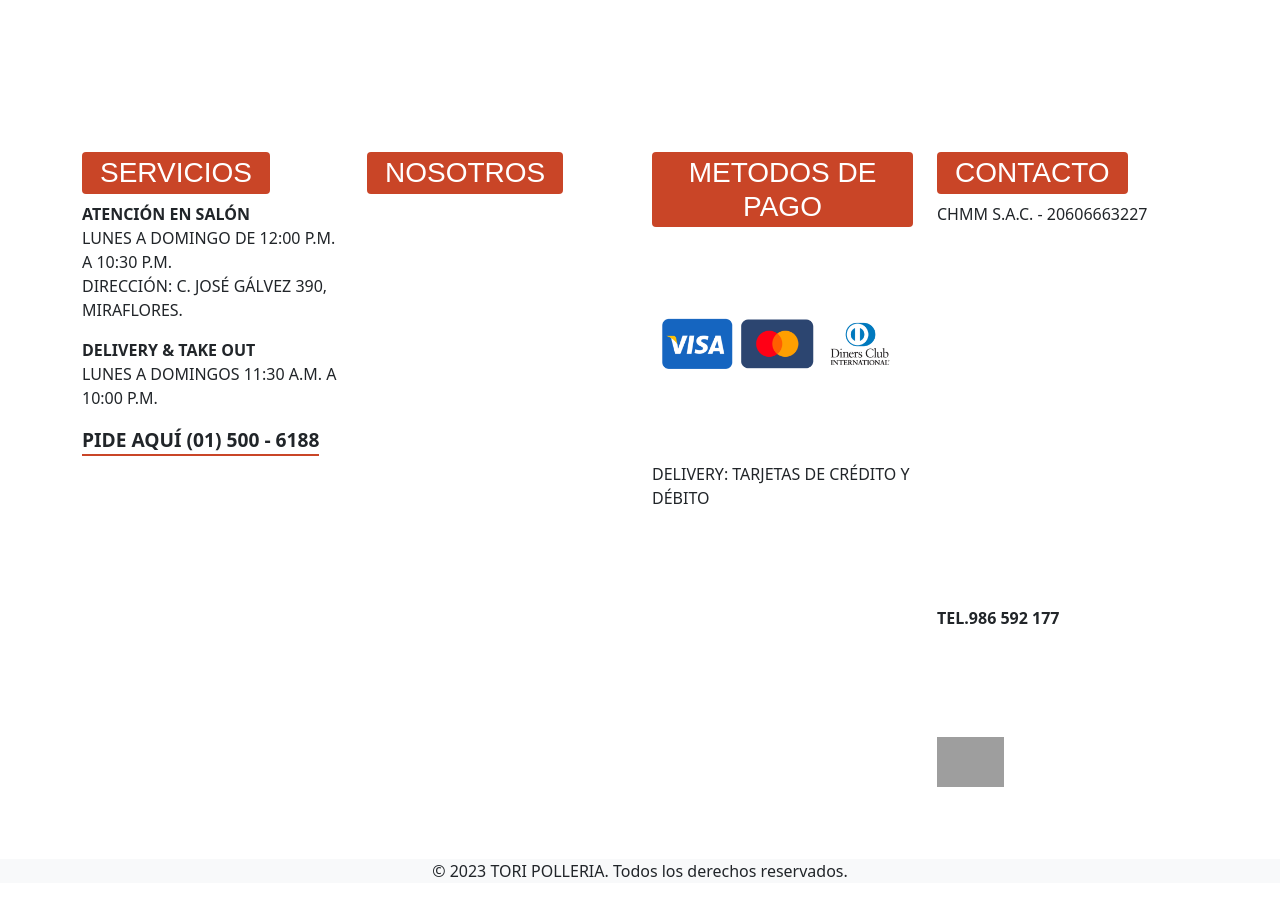
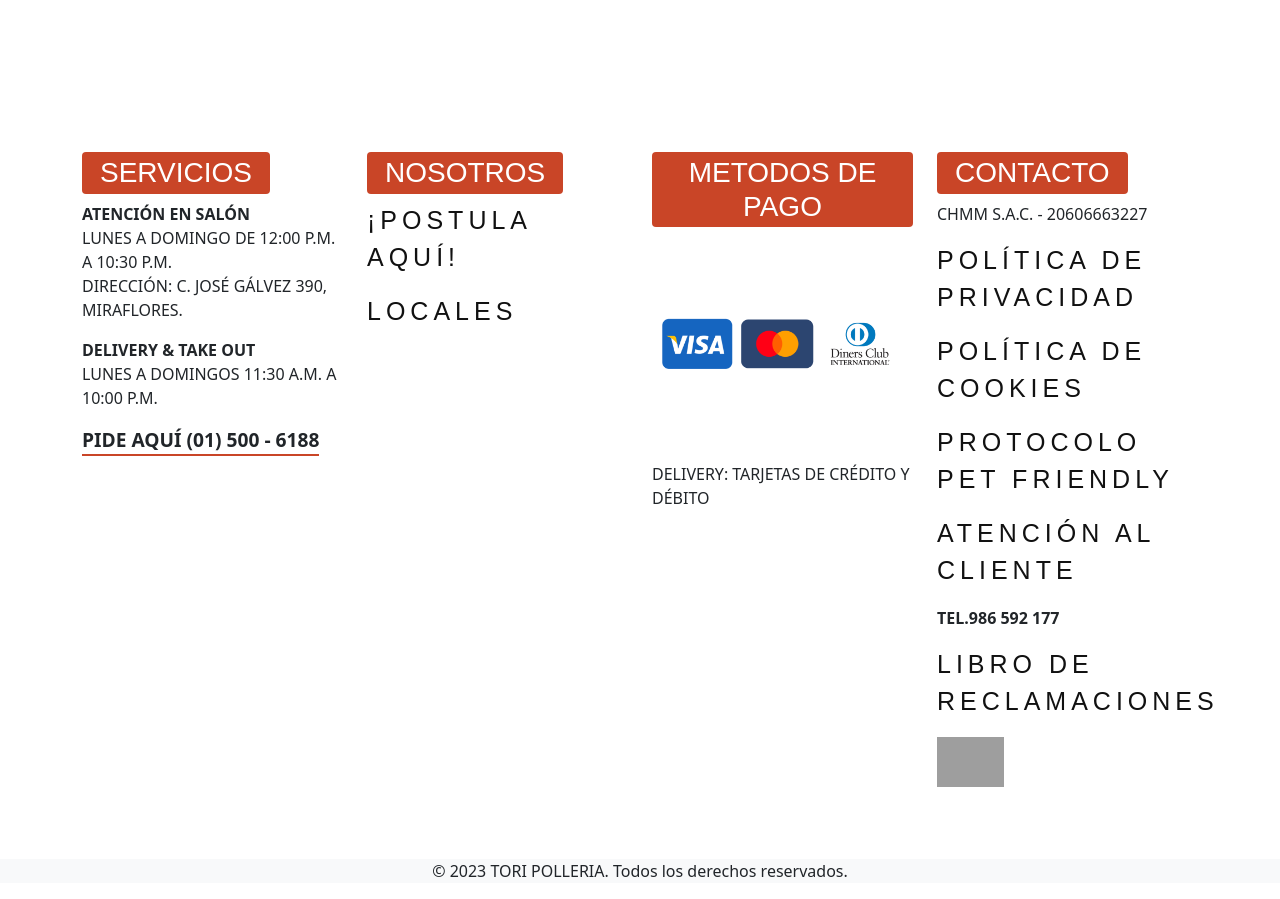
Before and after one commit to VegaHidalgoLincolnJhoel/Proyecto-pagina-WEB, a PHP site: page /HTML/Principal.html in a window 1280 px wide. Shown: the part 1495-2394 px from the top of the page. Run offline with PHP 8.4, Linux system fonts and the light colour scheme; some libraries are stand-ins or nearby versions; some web fonts are replaced; grey boxes are pictures that could not be loaded.

Commit message:
Update Principal.css

```diff
--- a/CSS/Principal.css
+++ b/CSS/Principal.css
@@ -374,4 +374,11 @@ a {
     font-family: 'Thunderhouse Pro', sans-serif !important;
 }
 
+
+
+/* Enlaces en el footer: color negro para mejor visibilidad */
+footer a, .container a {
+    color: #111 !important;
+    font-weight: normal !important;
+}
 /**/
```
